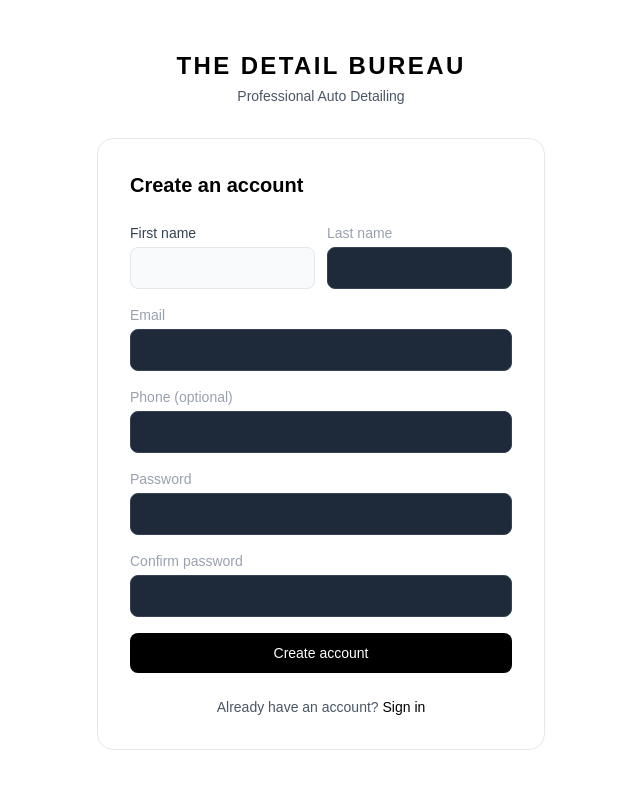
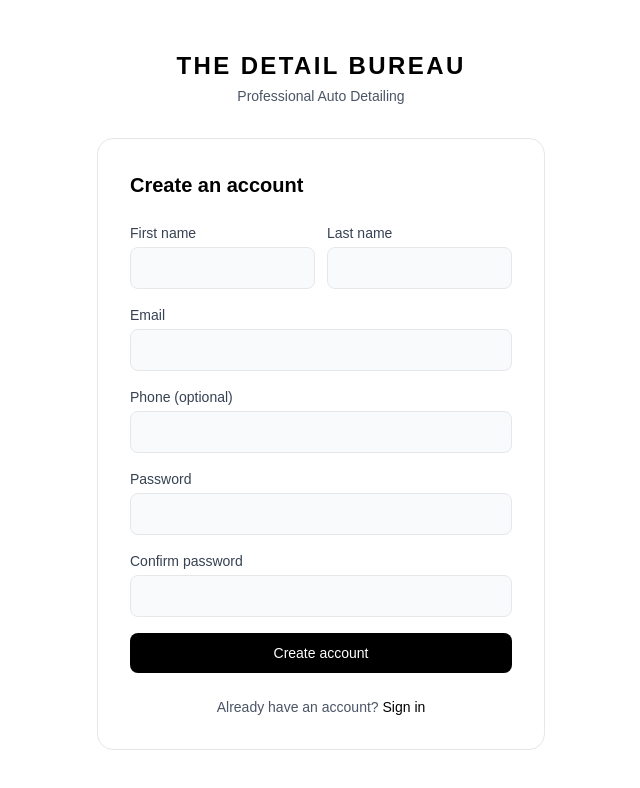
Before and after one commit to vickywasisht/detail-bureau-dep, a Next.js app in the folder detail-bureau/: page /signup in a window 1280 px wide. Shown: the top 788 px of the page, without its empty margins (319-959 px from the left). Built offline with nearby package versions, Linux system fonts and the light colour scheme; no server answers.

Commit message:
made the css for the create account page match universal light theme

```diff
--- a/detail-bureau/src/app/(auth)/signup/page.tsx
+++ b/detail-bureau/src/app/(auth)/signup/page.tsx
@@ -99,66 +99,66 @@ export default function SignupPage() {
             />
           </div>
           <div>
-            <label className="block text-sm text-gray-400 mb-1">Last name</label>
+            <label className="block text-sm text-gray-700 mb-1">Last name</label>
             <input
               name="last_name"
               value={form.last_name}
               onChange={handleChange}
               required
-              className="w-full bg-gray-800 border border-gray-700 rounded-lg px-3 py-2.5 text-white text-sm focus:outline-none focus:border-blue-500"
+              className="w-full bg-gray-50 border border-gray-200 rounded-lg px-3 py-2.5 text-black text-sm focus:outline-none focus:border-black"
             />
           </div>
         </div>
 
         <div>
-          <label className="block text-sm text-gray-400 mb-1">Email</label>
+          <label className="block text-sm text-gray-700 mb-1">Email</label>
           <input
             name="email"
             type="email"
             value={form.email}
             onChange={handleChange}
             required
-            className="w-full bg-gray-800 border border-gray-700 rounded-lg px-3 py-2.5 text-white text-sm focus:outline-none focus:border-blue-500"
+            className="w-full bg-gray-50 border border-gray-200 rounded-lg px-3 py-2.5 text-black text-sm focus:outline-none focus:border-black"
           />
         </div>
 
         <div>
-          <label className="block text-sm text-gray-400 mb-1">Phone (optional)</label>
+          <label className="block text-sm text-gray-700 mb-1">Phone (optional)</label>
           <input
             name="phone"
             type="tel"
             value={form.phone}
             onChange={handleChange}
-            className="w-full bg-gray-800 border border-gray-700 rounded-lg px-3 py-2.5 text-white text-sm focus:outline-none focus:border-blue-500"
+            className="w-full bg-gray-50 border border-gray-200 rounded-lg px-3 py-2.5 text-black text-sm focus:outline-none focus:border-black"
           />
         </div>
 
         <div>
-          <label className="block text-sm text-gray-400 mb-1">Password</label>
+          <label className="block text-sm text-gray-700 mb-1">Password</label>
           <input
             name="password"
             type="password"
             value={form.password}
             onChange={handleChange}
             required
-            className="w-full bg-gray-800 border border-gray-700 rounded-lg px-3 py-2.5 text-white text-sm focus:outline-none focus:border-blue-500"
+            className="w-full bg-gray-50 border border-gray-200 rounded-lg px-3 py-2.5 text-black text-sm focus:outline-none focus:border-black"
           />
         </div>
 
         <div>
-          <label className="block text-sm text-gray-400 mb-1">Confirm password</label>
+          <label className="block text-sm text-gray-700 mb-1">Confirm password</label>
           <input
             name="confirm_password"
             type="password"
             value={form.confirm_password}
             onChange={handleChange}
             required
-            className="w-full bg-gray-800 border border-gray-700 rounded-lg px-3 py-2.5 text-white text-sm focus:outline-none focus:border-blue-500"
+            className="w-full bg-gray-50 border border-gray-200 rounded-lg px-3 py-2.5 text-black text-sm focus:outline-none focus:border-black"
           />
         </div>
 
         {error && (
-          <p className="text-red-400 text-sm bg-red-950 border border-red-800 rounded-lg px-3 py-2">
+          <p className="text-red-600 text-sm bg-red-50 border border-red-200 rounded-lg px-3 py-2">
             {error}
           </p>
         )}
```
